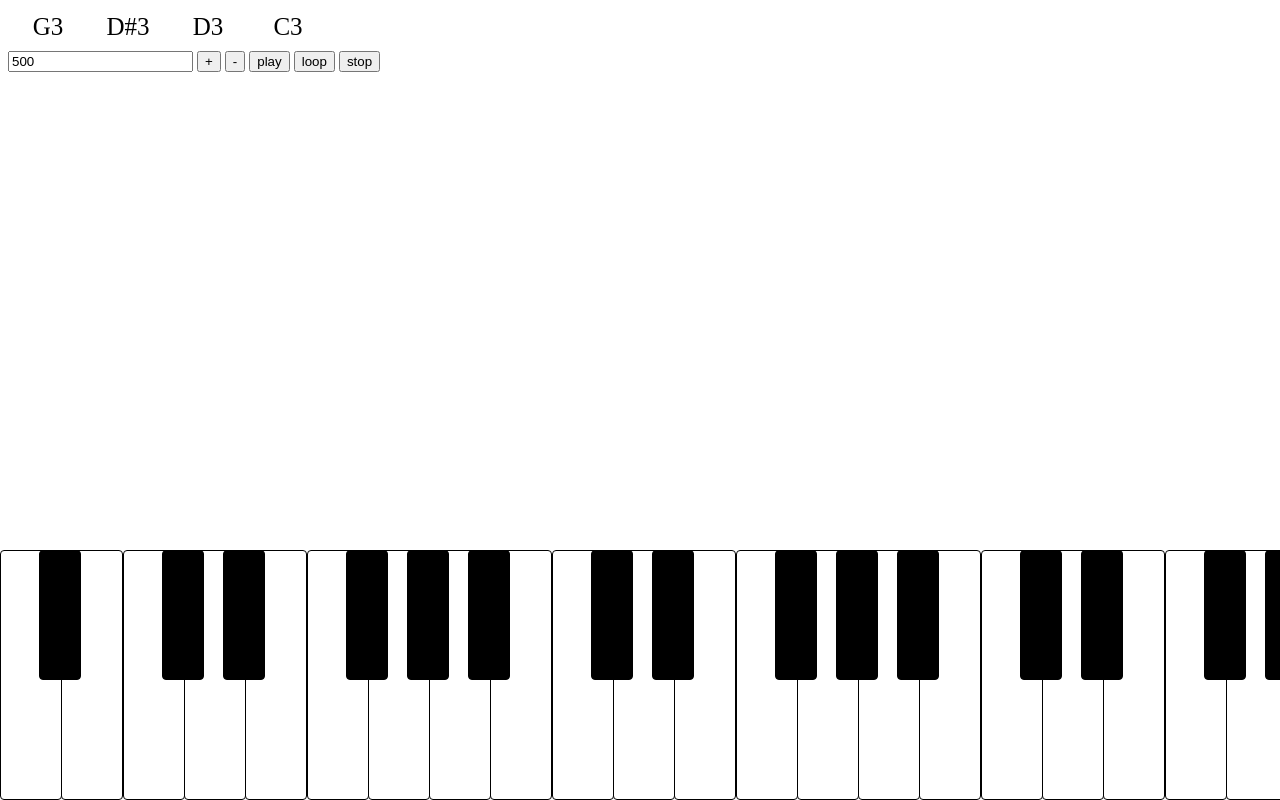
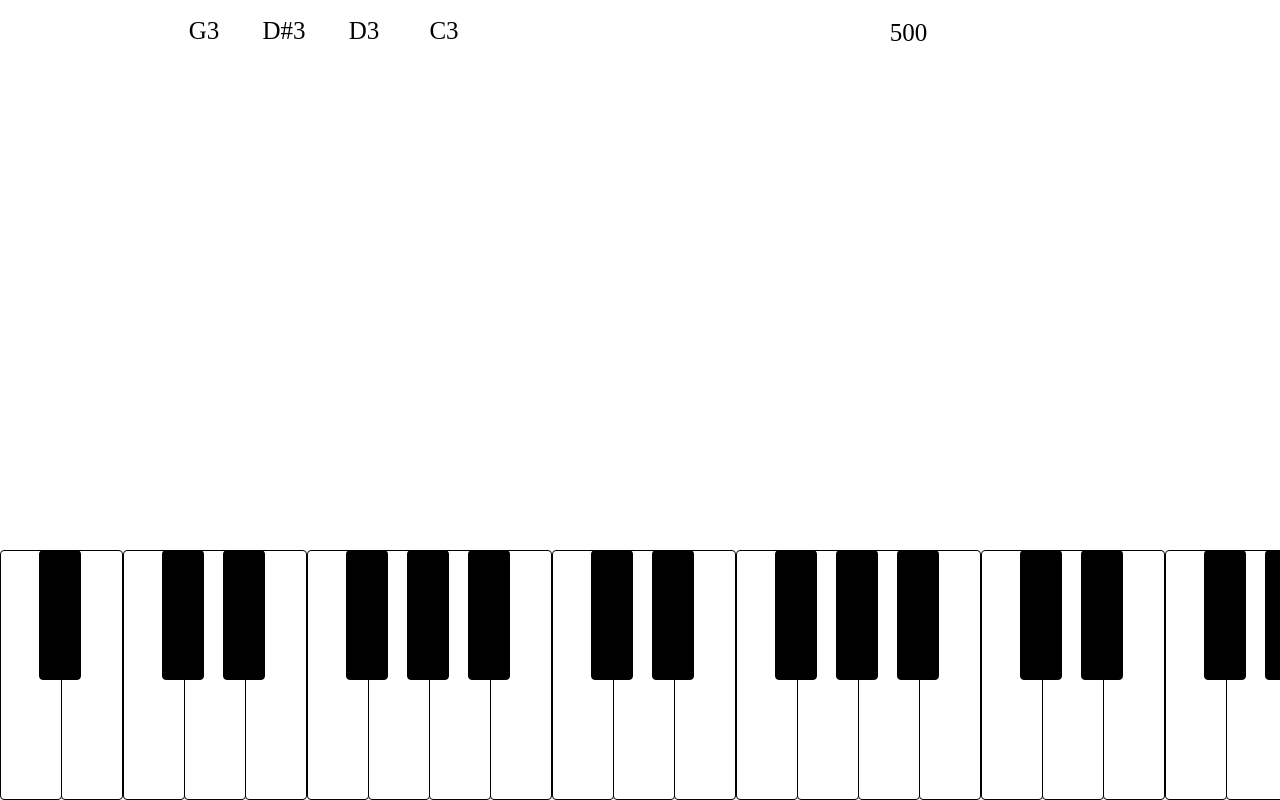
Before and after one commit to the-homeless-god/Piano, a Svelte app: page / in a window 1280 px wide. Built offline with nearby package versions, Linux system fonts and the light colour scheme.

Commit message:
update player component to usage of store

```diff
--- a/src/components/Player.svelte
+++ b/src/components/Player.svelte
@@ -1,98 +1,117 @@
 <script>
   import { clickedTune } from '../stores/tune.store.ts'
+  import { playerConfiguration } from '../stores/player.store.ts'
   import { tick } from 'svelte'
 
   const stop = () => {
     clickedTune.set('')
-    configuration.loop = false
-  }
-
-  let configuration = {
-    loop: false,
-    timeout: 500,
-    count: 4,
-    tunes: [
-      { enabled: false, value: 'G3' },
-      { enabled: false, value: 'D#3' },
-      { enabled: false, value: 'D3' },
-      { enabled: false, value: 'C3' },
-    ],
+    $playerConfiguration.loop = false
   }
 
   const timeoutPromise = timeout => new Promise(resolve => setTimeout(resolve, timeout))
 
   const play = async () => {
-    for (let i = 0; i < configuration.count; i++) {
+    for (let i = 0; i < $playerConfiguration.count; i++) {
       // drop highlight from previous tune
       if (i !== 0) {
-        configuration.tunes[i - 1].enabled = false
+        $playerConfiguration.tunes[i - 1].enabled = false
       }
       // drop highlight at loop
-      else if (configuration.loop) {
-        configuration.tunes[configuration.count - 1].enabled = false
+      else if ($playerConfiguration.loop) {
+        $playerConfiguration.tunes[$playerConfiguration.count - 1].enabled = false
       }
 
       // play tune
-      clickedTune.set(configuration.tunes[i].value)
+      clickedTune.set($playerConfiguration.tunes[i].value)
 
       // add highlight to current tune
-      configuration.tunes[i].enabled = true
+      $playerConfiguration.tunes[i].enabled = true
 
-      await timeoutPromise(configuration.timeout)
+      await timeoutPromise($playerConfiguration.timeout)
     }
   }
 
   const add = () => {
-    configuration.count++
-    configuration.tunes.push({
+    $playerConfiguration.count++
+    $playerConfiguration.tunes.push({
       enabled: false,
       value: '',
     })
   }
 
   const remove = () => {
-    configuration.count--
-    configuration.values.pop()
+    $playerConfiguration.count--
+    $playerConfiguration.tunes.pop()
   }
 
   const loop = async () => {
-    configuration.loop = true
-    while (configuration.loop) {
+    $playerConfiguration.loop = true
+    while ($playerConfiguration.loop) {
       await play()
     }
   }
 </script>
 
 <style>
+  .player {
+    display: flex;
+    width: 100%;
+    justify-content: center;
+  }
+
   .tune__list {
     display: flex;
     margin-bottom: 5px;
+    width: 50%;
+    flex-wrap: wrap;
+    justify-content: center;
   }
 
-  .tune__list input {
+  .tune__list input,
+  .player__actions > * {
     border: none;
     width: 80px;
     font-family: cursive;
+    padding: 5px;
     font-size: 25px;
-    padding: 5px;
+
     text-align: center;
   }
 
   input.highlight {
     border-bottom: 1px solid #40310a;
   }
+
+  .player__actions {
+    display: flex;
+    align-items: center;
+    width: 50%;
+    height: 50px;
+    justify-content: center;
+  }
+
+  .player__actions > :not(:first-child) {
+    margin-left: 5px;
+  }
+
+  .player__actions span {
+    cursor: pointer;
+  }
 </style>
 
-<div class="tune__list">
-  {#each configuration.tunes as tune}
-    <input class:highlight={tune.enabled} bind:value={tune.value} placeholder="Fill" />
-  {/each}
+<div class="player">
+  <div class="tune__list">
+    {#each $playerConfiguration.tunes as tune}
+      <input class:highlight={tune.enabled} bind:value={tune.value} placeholder="Fill" />
+    {/each}
+  </div>
+
+  <div class="player__actions">
+    <span class="icon-plus" on:click={add} />
+    <span class="icon-minus" on:click={remove} />
+    <input bind:value={$playerConfiguration.timeout} />
+    <span class="icon-play" on:click={play} />
+    <span class="icon-stop" on:click={stop} />
+    <span class="icon-loop" on:click={loop} />
+  </div>
 </div>
-
-<input bind:value={configuration.timeout} />
-<button on:click={add}>+</button>
-<button on:click={remove}>-</button>
-
-<button on:click={play}>play</button>
-<button on:click={loop}>loop</button>
-<button on:click={stop}>stop</button>
```
